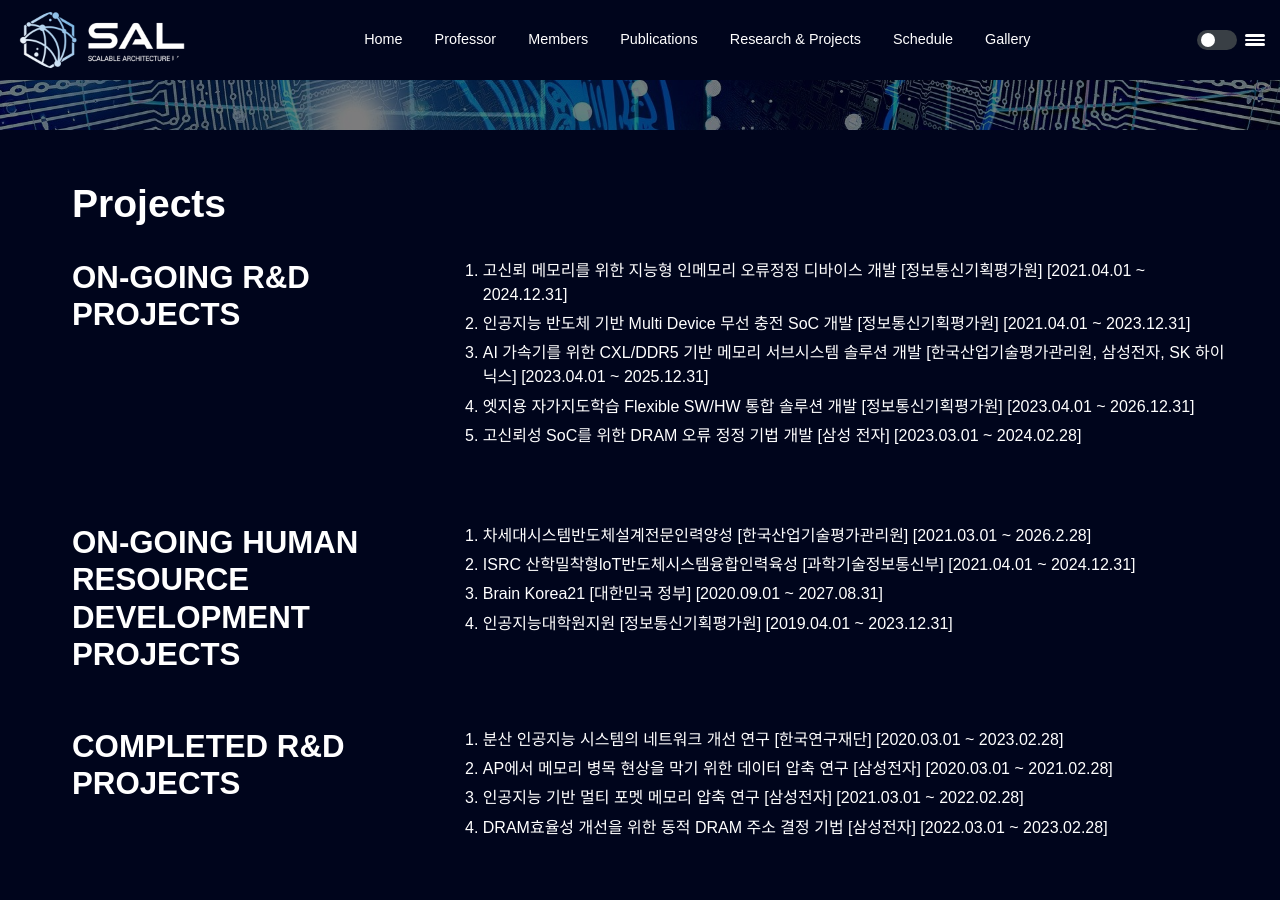
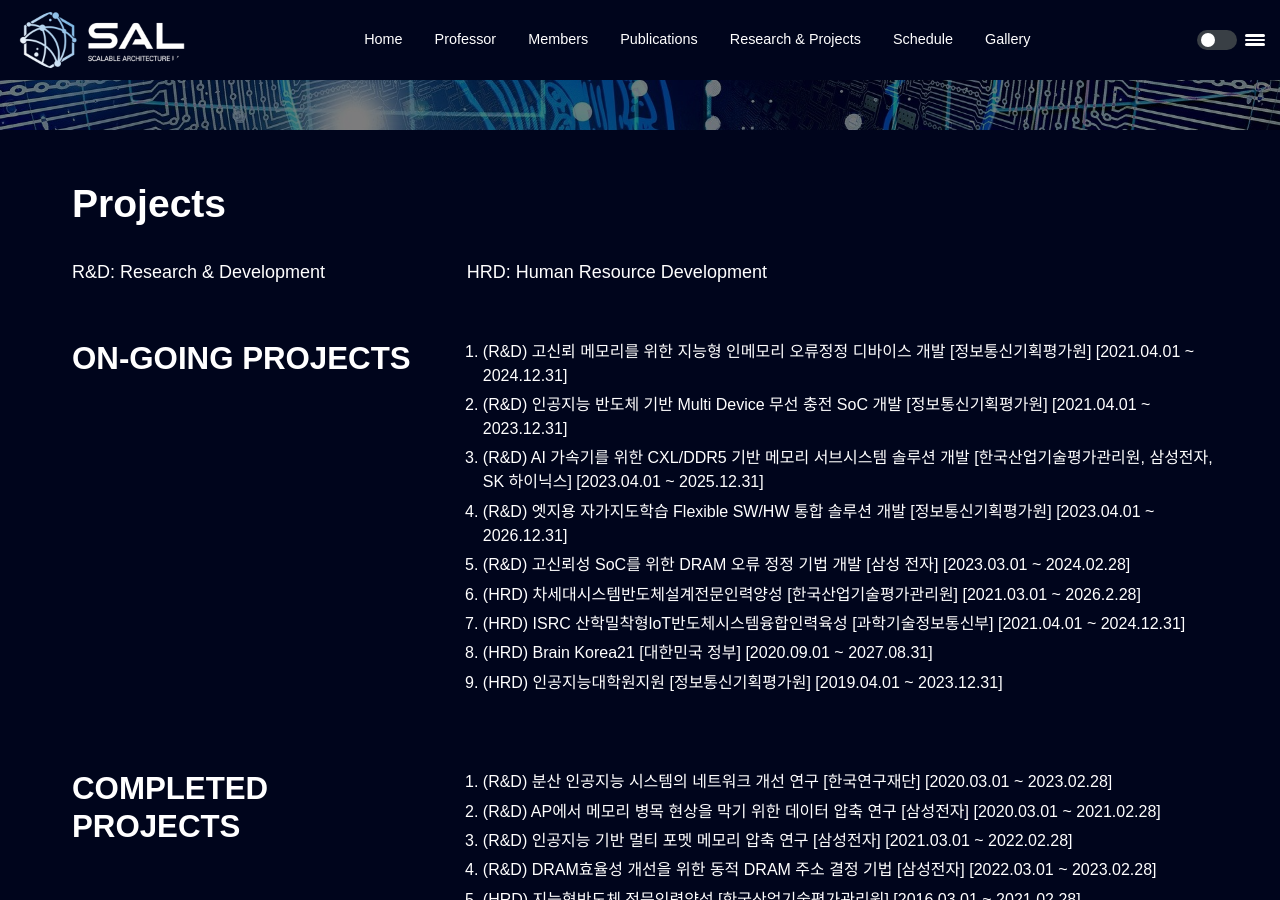
Before and after one commit to scalable-arch/scalable-arch.github.io, a Jekyll site: the page built from projects.md, in a window 1280 px wide and 900 px high, scrolled down 200 px. Built offline with Jekyll 4.4.1, drawn with Linux system fonts in a browser that asks for light colours; some of the changed text lies outside the part shown.

Commit message:
Update projects.md

```diff
--- a/projects.md
+++ b/projects.md
@@ -3,40 +3,32 @@ title: Projects
 permalink: /projects/
 layout: posts-page
 ---
-## ON-GOING R&D PROJECTS
+
+R&D: Research & Development
+
+HRD: Human Resource Development
+
+## ON-GOING PROJECTS
 
 {:.order-list}
 
-1. 고신뢰 메모리를 위한 지능형 인메모리 오류정정 디바이스 개발 [정보통신기획평가원] [2021.04.01 ~ 2024.12.31]
-2. 인공지능 반도체 기반 Multi Device 무선 충전 SoC 개발 [정보통신기획평가원] [2021.04.01 ~ 2023.12.31]
-3. AI 가속기를 위한 CXL/DDR5 기반 메모리 서브시스템 솔루션 개발 [한국산업기술평가관리원, 삼성전자, SK 하이닉스] [2023.04.01 ~ 2025.12.31]
-4. 엣지용 자가지도학습 Flexible SW/HW 통합 솔루션 개발 [정보통신기획평가원] [2023.04.01 ~ 2026.12.31]
-5. 고신뢰성 SoC를 위한 DRAM 오류 정정 기법 개발 [삼성 전자] [2023.03.01 ~ 2024.02.28]
+1. (R&D) 고신뢰 메모리를 위한 지능형 인메모리 오류정정 디바이스 개발 [정보통신기획평가원] [2021.04.01 ~ 2024.12.31]
+2. (R&D) 인공지능 반도체 기반 Multi Device 무선 충전 SoC 개발 [정보통신기획평가원] [2021.04.01 ~ 2023.12.31]
+3. (R&D) AI 가속기를 위한 CXL/DDR5 기반 메모리 서브시스템 솔루션 개발 [한국산업기술평가관리원, 삼성전자, SK 하이닉스] [2023.04.01 ~ 2025.12.31]
+4. (R&D) 엣지용 자가지도학습 Flexible SW/HW 통합 솔루션 개발 [정보통신기획평가원] [2023.04.01 ~ 2026.12.31]
+5. (R&D) 고신뢰성 SoC를 위한 DRAM 오류 정정 기법 개발 [삼성 전자] [2023.03.01 ~ 2024.02.28]
+6. (HRD) 차세대시스템반도체설계전문인력양성 [한국산업기술평가관리원] [2021.03.01 ~ 2026.2.28]
+7. (HRD) ISRC 산학밀착형loT반도체시스템융합인력육성 [과학기술정보통신부] [2021.04.01 ~ 2024.12.31]
+8. (HRD) Brain Korea21 [대한민국 정부] [2020.09.01 ~ 2027.08.31]
+9. (HRD) 인공지능대학원지원 [정보통신기획평가원] [2019.04.01 ~ 2023.12.31]
 
 
-## ON-GOING HUMAN RESOURCE DEVELOPMENT PROJECTS
+## COMPLETED PROJECTS
 
 {:.order-list}
 
-1. 차세대시스템반도체설계전문인력양성 [한국산업기술평가관리원] [2021.03.01 ~ 2026.2.28]
-2. ISRC 산학밀착형loT반도체시스템융합인력육성 [과학기술정보통신부] [2021.04.01 ~ 2024.12.31]
-3. Brain Korea21 [대한민국 정부] [2020.09.01 ~ 2027.08.31]
-4. 인공지능대학원지원 [정보통신기획평가원] [2019.04.01 ~ 2023.12.31]
-
-
-
-## COMPLETED R&D PROJECTS
-
-{:.order-list}
-
-1. 분산 인공지능 시스템의 네트워크 개선 연구 [한국연구재단] [2020.03.01 ~ 2023.02.28]
-2. AP에서 메모리 병목 현상을 막기 위한 데이터 압축 연구 [삼성전자] [2020.03.01 ~ 2021.02.28]
-3. 인공지능 기반 멀티 포멧 메모리 압축 연구 [삼성전자] [2021.03.01 ~ 2022.02.28]
-4. DRAM효율성 개선을 위한 동적 DRAM 주소 결정 기법 [삼성전자] [2022.03.01 ~ 2023.02.28]
-
-## COMPLETED HUMAN RESOURCE DEVELOPMENT PROJECTS
-
-
-{:.order-list}
-
-1. 지능형반도체 전문인력양성 [한국산업기술평가관리원] [2016.03.01 ~ 2021.02.28]
+1. (R&D) 분산 인공지능 시스템의 네트워크 개선 연구 [한국연구재단] [2020.03.01 ~ 2023.02.28]
+2. (R&D) AP에서 메모리 병목 현상을 막기 위한 데이터 압축 연구 [삼성전자] [2020.03.01 ~ 2021.02.28]
+3. (R&D) 인공지능 기반 멀티 포멧 메모리 압축 연구 [삼성전자] [2021.03.01 ~ 2022.02.28]
+4. (R&D) DRAM효율성 개선을 위한 동적 DRAM 주소 결정 기법 [삼성전자] [2022.03.01 ~ 2023.02.28]
+5. (HRD) 지능형반도체 전문인력양성 [한국산업기술평가관리원] [2016.03.01 ~ 2021.02.28]
```
